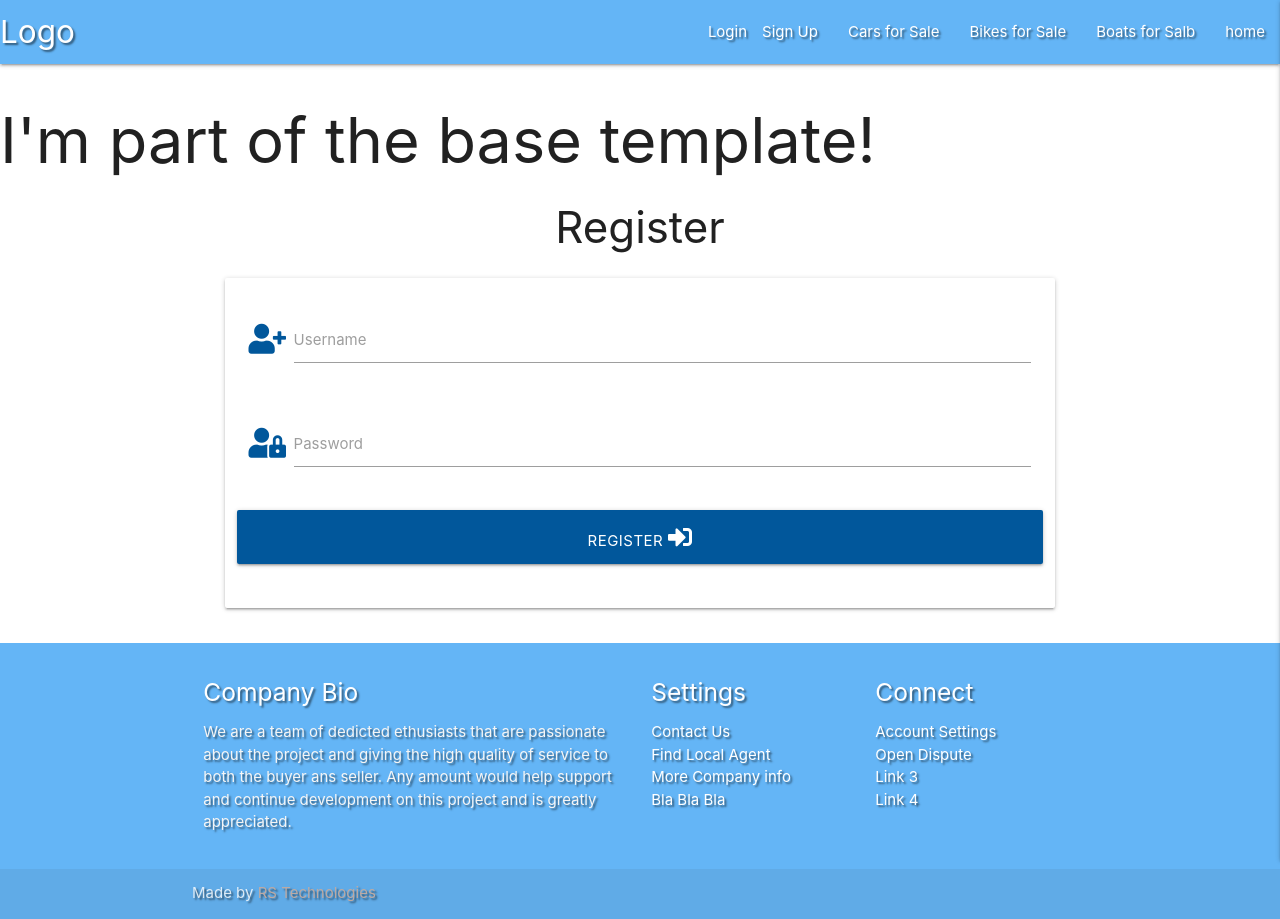
After one commit to djrowley2104/MS3-Project-Cossetted, a Flask app: page /register in a window 1280 px wide. The commit adds this page. Run offline with Flask 2, Linux system fonts and the light colour scheme; some libraries are stand-ins or nearby versions.

Commit message:
Data; getting the register function working

```diff
--- a/app.py
+++ b/app.py
@@ -4,6 +4,7 @@ from flask import (
     redirect, request, session, url_for)
 from flask_pymongo import PyMongo
 from bson.objectid import ObjectId
+from werkzeug.security import generate_password_hash, check_password_hash
 if os.path.exists("env.py"):
     import env
 
@@ -22,6 +23,11 @@ def get_tasks():
     sale_items = mongo.db.Sale_Item.find()
     return render_template("tasks.html", Sale_Item=sale_items)
 
+@app.route("/register", methods=["GET", "POST"])
+def register():
+    return render_template("register.html")
+
+
 
 if __name__ == "__main__":
     app.run(host=os.environ.get("IP"),
--- a/templates/base.html
+++ b/templates/base.html
@@ -17,14 +17,14 @@
         <nav>
             <div class="nav-wrapper blue lighten-2 shadow">
             <a href="#" class="brand-logo">Logo</a>
-            <a href="/templates/base.html" data-target="mobile-demo" class="sidenav-trigger right"><i class="fas fa-bars"></i></a>
+            <a href="#" data-target="mobile-demo" class="sidenav-trigger right"><i class="fas fa-bars"></i></a>
             <ul class="right hide-on-med-and-down">
-                <li><a href="#">Login to Account</a></li>
-                <li><a href="#"></a>Sign Up</li>
+                <li><a href="{{ url_for('register') }}"></a>Login</li>
+                <li><a href="{{ url_for('register') }}">Sign Up</a></li>
                 <li><a href="#">Cars for Sale</a></li>
                 <li><a href="#">Bikes for Sale</a></li>
                 <li><a href="#">Boats for Salb</a></li>
-                <li><a href="/templates/base.html">home</a></li>
+                <li><a href="#}">home</a></li>
 
             </ul>
             </div>
--- /dev/null
+++ b/templates/register.html
@@ -0,0 +1,35 @@
+{% extends "base.html" %}
+{% block content %}
+
+    <h3 class="center-align">Register</h3>
+
+    <div class="row">
+        <form class="col s12 m8 offset-m2" method="POST" action="{{ url_for('register') }}">
+            <div class="card-panel">
+                <!-- username -->
+                <div class="row">
+					<div class="input-field col s12">
+						<i class="fas fa-user-plus prefix light-blue-text text-darken-4"></i>
+						<input id="username" name="username" type="text" class="validate">
+						<label for="username">Username</label>
+					</div>
+                </div>
+                <!-- passowrd -->
+                <div class="row">
+                    <div class="input-field col s12">
+						<i class="fas fa-user-lock prefix light-blue-text text-darken-4"></i>
+                        <input id="password" name="password" type="password" class="validate">
+                        <label for="password">Password</label>
+                    </div>
+                </div>
+                <!-- register -->
+                <div class="row">
+                    <button type="submit" class="col s12 btn-large light-blue darken-4 text-shadow">
+                        Register <i class="fas fa-sign-in-alt"></i>
+                    </button>
+                </div>
+            </div>
+        </form>
+    </div>
+
+{% endblock %}
```
Also changed, not shown: Archive Files/Sale_Itemsolder.html (renamed from templates/Sale_Itemsolder.html), Archive Files/app template version.py (renamed from app template version.py), Archive Files/basecomplete.html (renamed from templates/basecomplete.html), Archive Files/tasksolder.html (renamed from templates/tasksolder.html).
